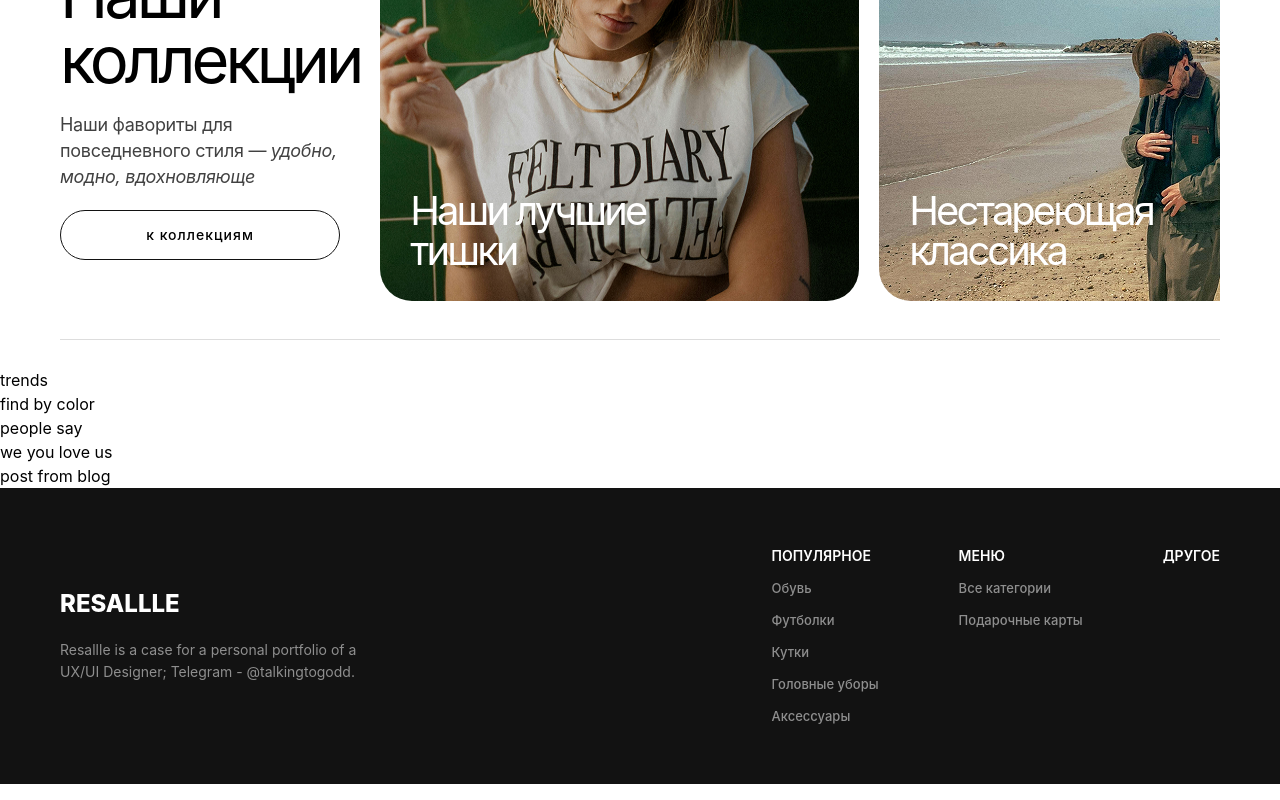
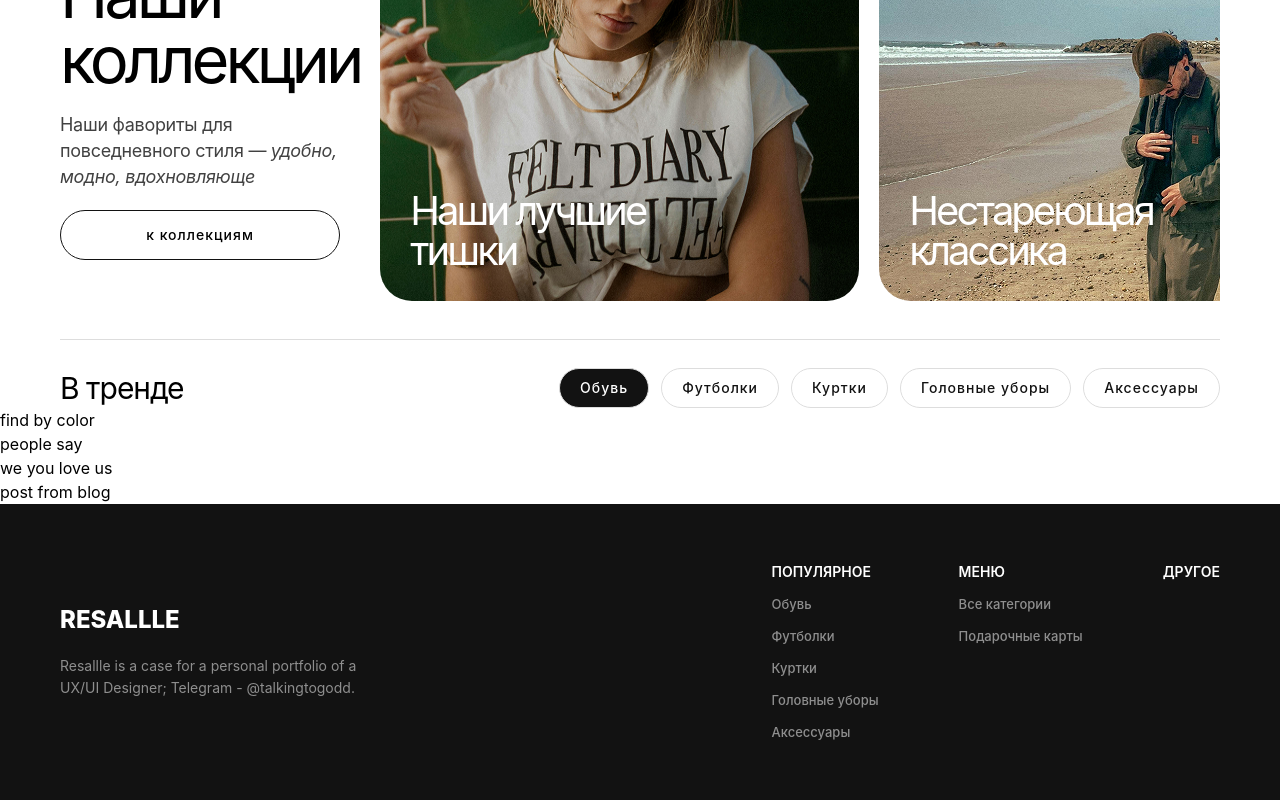
Before and after one commit to nodewalker/resallle, a Next.js app: page / in a window 1280 px wide. Shown: the part 999-1799 px from the top of the page. Built offline with nearby package versions, Linux system fonts and the light colour scheme.

Commit message:
trends title ready

```diff
--- /dev/null
+++ b/src/app/(app)/_components/Trends.tsx
@@ -0,0 +1,76 @@
+"use client";
+
+import { useCallback, useState } from "react";
+import { TrendCategories } from "@/utils/const";
+import { TrendCategoryType } from "@/utils/type";
+import { usePathname, useSearchParams } from "next/navigation";
+import { useRouter } from "next/navigation";
+
+export const Trends = () => {
+  const searchParams = useSearchParams();
+  const router = useRouter();
+  const pathname = usePathname();
+  const [selectedTag, setSelect] = useState<string | null>(
+    TrendCategories.filter(
+      (el: TrendCategoryType) => el.tag === searchParams.get("t")
+    ).length
+      ? searchParams.get("t")
+      : null
+  );
+
+  const newParams = useCallback(
+    (name: string, value: string) => {
+      const params = new URLSearchParams(searchParams.toString());
+      params.set(name, value);
+      return params.toString();
+    },
+    [searchParams]
+  );
+
+  const handleTrendClick = (tag: string) => {
+    if (selectedTag !== tag) {
+      setSelect(tag);
+      router.push(`${pathname}?${newParams("t", tag)}`, {
+        scroll: false,
+      });
+    }
+  };
+
+  return (
+    <div className="container mt-5">
+      <div className="flex items-center justify-between">
+        <div className="font-normal text-[30px] leading-[38px] tracking-[-1px]">
+          {"В тренде"}
+        </div>
+        <div className="flex flex-row gap-3">
+          {TrendCategories.map((el: TrendCategoryType) => {
+            return (
+              <div
+                key={el.id}
+                className={`${
+                  selectedTag === el.tag ||
+                  (selectedTag === null && el.id === 0)
+                    ? "bg-[#121212] text-[#FFFFFF]"
+                    : "bg-transparent text-[#121212]"
+                } !py-[7px] !px-[20px] font-medium text-[14px] leading-[24px] tracking-[1px] border-[1px] border-[#dddddd] rounded-3xl cursor-pointer`}
+                onClick={() => handleTrendClick(el.tag)}
+              >
+                {el.name}
+              </div>
+            );
+          })}
+        </div>
+      </div>
+      <div className="">
+        <div className="">
+          <div className=""></div>
+          <div className=""></div>
+        </div>
+        <div className="">
+          <div className=""></div>
+          <div className=""></div>
+        </div>
+      </div>
+    </div>
+  );
+};
--- a/src/app/(app)/_components/index.ts
+++ b/src/app/(app)/_components/index.ts
@@ -1,3 +1,4 @@
+import { Trends } from "./Trends";
 import { Collections } from "./Collections";
 
-export { Collections };
+export { Collections, Trends };
--- a/src/app/(app)/page.tsx
+++ b/src/app/(app)/page.tsx
@@ -1,10 +1,10 @@
-import { Collections } from "./_components";
+import { Collections, Trends } from "./_components";
 
 export default function Home(): React.ReactElement {
   return (
     <>
       <Collections />
-      <div className="">trends</div>
+      <Trends />
       <div className="">find by color</div>
       <div className="">people say</div>
       <div className="">we you love us</div>
--- a/src/components/Footer.tsx
+++ b/src/components/Footer.tsx
@@ -1,6 +1,6 @@
 import Link from "next/link";
-import { footerPopularCategories, Routes } from "../utils/const";
-import { FooterPopularCategoryType } from "../utils/type";
+import { Routes, TrendCategories } from "../utils/const";
+import { TrendCategoryType } from "../utils/type";
 
 export const Footer = () => {
   return (
@@ -25,11 +25,11 @@ export const Footer = () => {
             <div className="font-semibold text-[14px] leading-[16px]">
               {"ПОПУЛЯРНОЕ"}
             </div>
-            {footerPopularCategories.map((el: FooterPopularCategoryType) => {
+            {TrendCategories.map((el: TrendCategoryType) => {
               return (
                 <Link
                   key={el.id}
-                  href={`${Routes.catalog}?t=${el.t}`}
+                  href={`${Routes.catalog}?t=${el.tag}`}
                   className="font-medium opacity-[52%] text-[13px] leading-[16px]"
                 >
                   {el.name}
--- a/src/utils/const.ts
+++ b/src/utils/const.ts
@@ -1,15 +1,15 @@
-import { FooterPopularCategoryType } from "./type";
-
-export const footerPopularCategories: FooterPopularCategoryType[] = [
-  { id: 1, name: "Обувь", t: "shoes" },
-  { id: 2, name: "Футболки", t: "shirt" },
-  { id: 3, name: "Кутки", t: "kyrtki" },
-  { id: 4, name: "Головные уборы", t: "head" },
-  { id: 5, name: "Аксессуары", t: "acsess" },
-];
+import { TrendCategoryType } from "./type";
 
 export const Routes = {
   gifts: "/gifts",
   catalog: "/catalog",
   blog: "/blog",
 };
+
+export const TrendCategories: TrendCategoryType[] = [
+  { id: 0, name: "Обувь", tag: "shoes" },
+  { id: 1, name: "Футболки", tag: "shirt" },
+  { id: 2, name: "Куртки", tag: "jackets" },
+  { id: 3, name: "Головные уборы", tag: "hats" },
+  { id: 4, name: "Аксессуары", tag: "accessories" },
+];
--- a/src/utils/type.ts
+++ b/src/utils/type.ts
@@ -1,5 +1,5 @@
-export type FooterPopularCategoryType = {
+export type TrendCategoryType = {
   id: number;
   name: string;
-  t: string;
+  tag: string;
 };
```
Also changed, not shown: _TODO.txt.
